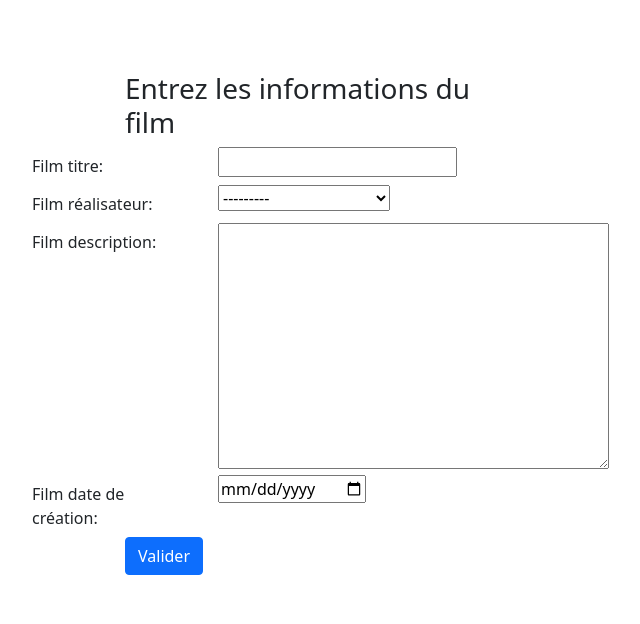
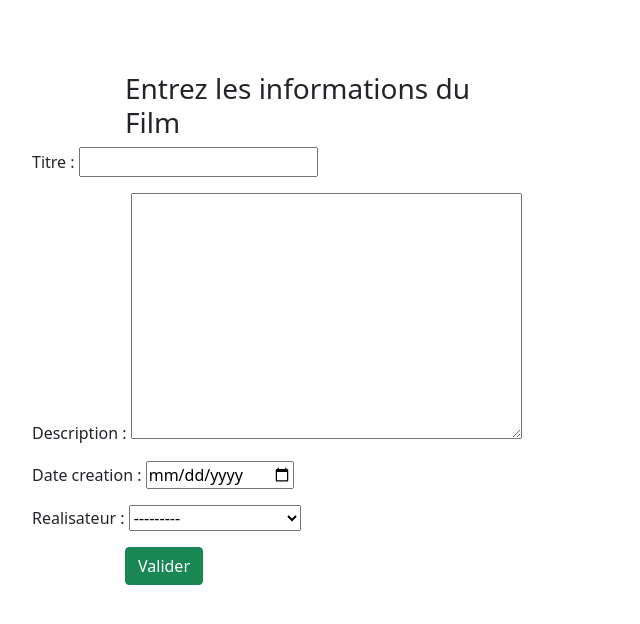
Before and after one commit to MaxymCh/DjangoFilm, a Django app: page /lesFilms/film/add in a window 1280 px wide. Shown: the part 58-682 px from the top of the page, without its empty margins (62-702 px from the left). Run offline with Django 4.2, Linux system fonts and the light colour scheme; data comes from the database, SQL or seed files in the repository; both versions use the stored data as it was after the commit; tables that the repository leaves empty hold one stand-in row (values such as "Sample post").

Commit message:
Template generique pour film + ajout d'un réalisateur directement dans la création du film

```diff
--- a/GestionFilms/lesFilms/forms.py
+++ b/GestionFilms/lesFilms/forms.py
@@ -1,13 +1,31 @@
 from django import forms
 from lesFilms.models import Film, Realisateur
+from django.forms import inlineformset_factory
 
 
 class FilmForm(forms.ModelForm):
     date_creation = forms.DateField(widget=forms.DateInput(attrs={"type": "date"}))
 
+    def __init__(self, *args, **kwargs):
+        super().__init__(*args, **kwargs)
+        if self.instance and self.instance.pk:
+            self.initial["date_creation"] = self.instance.formatted_date()
+        self.fields["realisateur"].queryset = (
+            Realisateur.objects.all() | Realisateur.objects.none()
+        )
+        self.fields["realisateur"].choices = list(
+            self.fields["realisateur"].choices
+        ) + [("create", "Créer un réalisateur")]
+
     class Meta:
         model = Film
         fields = "__all__"
+
+    def clean_realisateur(self):
+        realisateur = self.cleaned_data.get("realisateur")
+        if realisateur and str(realisateur.id) == "0":
+            return None  # Acceptez la valeur "0" comme valide
+        return realisateur
 
 
 class RealisateurForm(forms.ModelForm):
--- a/GestionFilms/lesFilms/models.py
+++ b/GestionFilms/lesFilms/models.py
@@ -21,3 +21,6 @@ class Film(models.Model):
 
     def __str__(self):
         return f"Film {self.titre} de {self.realisateur.prenom} {self.realisateur.nom}"
+
+    def formatted_date(self):
+        return self.date_creation.strftime("%Y-%m-%d")
--- a/GestionFilms/lesFilms/templates/lesFIlms/FIlm/add.html
+++ /dev/null
@@ -1,38 +0,0 @@
-{% extends "lesFilms/base.html" %}
-{% block title %}Création Film{% endblock %}
-{% block content %}
-<form method="POST" class="post-form" action="{% url 'film_add' %}">
-  {% csrf_token %}
-  <div class="container">
-    <br />
-    <div class="form-group row">
-      <label class="col-sm-1 col-form-label"></label>
-      <div class="col-sm-4">
-        <h3>Entrez les informations du film</h3>
-      </div>
-    </div>
-    <div class="form-group row">
-      <label class="col-sm-2 col-form-label">Film titre:</label>
-      <div class="col-sm-4">{{ form.titre }}</div>
-    </div>
-    <div class="form-group row">
-      <label class="col-sm-2 col-form-label">Film réalisateur:</label>
-      <div class="col-sm-4">{{ form.realisateur }}</div>
-    </div>
-    <div class="form-group row">
-      <label class="col-sm-2 col-form-label">Film description:</label>
-      <div class="col-sm-4">{{ form.description }}</div>
-    </div>
-    <div class="form-group row">
-      <label class="col-sm-2 col-form-label">Film date de création:</label>
-      <div class="col-sm-4">{{ form.date_creation }}</div>
-    </div>
-    <div class="form-group row">
-      <label class="col-sm-1 col-form-label"></label>
-      <div class="col-sm-4">
-        <button type="submit" class="btn btn-primary">Valider</button>
-      </div>
-    </div>
-  </div>
-</form>
-{% endblock %}
--- /dev/null
+++ b/GestionFilms/lesFilms/templates/lesFIlms/FIlm/generic_form.html
@@ -0,0 +1,84 @@
+{% extends "lesFilms/base.html" %} {% block title %}{{ action_name }} {{
+class_name }}{% endblock %} {% block content %}
+<form method="post" class="post-form">
+  {% csrf_token %}
+  <div class="container">
+    <br />
+    <div class="form-group row">
+      <label class="col-sm-1 col-form-label"></label>
+      <div class="col-sm-4">
+        <h3>{{ action_description }} {{ class_name }}</h3>
+      </div>
+    </div>
+    {{ form.as_p }}
+    <div id="realisateurForm" style="display: none">
+      <h3>Création d'un réalisateur</h3>
+      <form id="realisateurFormActual">
+        {{ realisateur_form.as_p }}
+        <button type="button" id="realisateurFormSubmit">Valider</button>
+      </form>
+    </div>
+
+    <div class="form-group row">
+      <label class="col-sm-1 col-form-label"></label>
+      <div class="col-sm-4">
+        <button type="submit" class="btn btn-success">Valider</button>
+      </div>
+    </div>
+  </div>
+</form>
+<script>
+  document.addEventListener("DOMContentLoaded", function () {
+    const realisateurSelect = document.querySelector(
+      'select[name="realisateur"]'
+    );
+    const realisateurFormDiv = document.getElementById("realisateurForm");
+    const realisateurFormSubmitBtn = document.getElementById(
+      "realisateurFormSubmit"
+    );
+    const nomInput = document.getElementById("id_nom");
+    const prenomInput = document.getElementById("id_prenom");
+
+    realisateurSelect.addEventListener("change", function () {
+      if (this.value == "create") {
+        realisateurFormDiv.style.display = "block";
+        nomInput.required = true;
+        prenomInput.required = true;
+      } else {
+        realisateurFormDiv.style.display = "none";
+        nomInput.required = false;
+        prenomInput.required = false;
+      }
+    });
+
+    realisateurSelect.dispatchEvent(new Event("change"));
+
+    realisateurFormSubmitBtn.addEventListener("click", function (e) {
+      e.preventDefault();
+      const formData = new FormData();
+      if(nomInput.checkValidity() && prenomInput.checkValidity())
+      formData.append("nom", document.getElementById("id_nom").value);
+      formData.append("prenom", document.getElementById("id_prenom").value);
+      fetch("{% url 'create_realisateur_in_film' %}", {
+        method: "POST",
+        headers: {
+          "X-CSRFToken": getCookie("csrftoken"),
+        },
+        body: formData,
+      })
+        .then((response) => response.json())
+        .then((data) => {
+          const newOption = new Option(data.name, data.id, true, true);
+          realisateurSelect.append(newOption);
+          realisateurFormDiv.style.display = "none";
+        });
+    });
+  });
+
+  function getCookie(name) {
+    let value = "; " + document.cookie;
+    let parts = value.split("; " + name + "=");
+    if (parts.length == 2) return parts.pop().split(";").shift();
+  }
+</script>
+{% endblock %}
--- a/GestionFilms/lesFilms/templates/lesFIlms/base.html
+++ b/GestionFilms/lesFilms/templates/lesFIlms/base.html
@@ -15,7 +15,7 @@
   <body>
     <nav class="navbar navbar-expand-lg navbar-dark bg-dark">
       <div class="container">
-        <a class="navbar-brand" href="{% url 'film_show' %}">🎬 CinéApp</a>
+        <a class="navbar-brand" href="{% url 'film_list' %}">🎬 CinéApp</a>
         <button
           class="navbar-toggler"
           type="button"
--- a/GestionFilms/lesFilms/urls.py
+++ b/GestionFilms/lesFilms/urls.py
@@ -2,12 +2,25 @@ from django.urls import path
 from . import views
 
 urlpatterns = [
-    path("", views.film_show),
-    path("film/add", views.film_add, name="film_add"),
-    path("film/show", views.film_show, name="film_show"),
-    path("film/edit/<int:id>", views.film_edit, name="film_edit"),
-    path("film/update/<int:id>", views.film_update, name="film_update"),
-    path("film/delete/<int:id>", views.film_delete, name="film_delete"),
+    # Film
+    path("film/", views.FilmListView.as_view(), name="film_list"),
+    path("film/add", views.FilmCreate.as_view(), name="film_add"),
+    path(
+        "film/edit/<int:pk>",
+        views.FilmUpdate.as_view(),
+        name="film_edit",
+    ),
+    path(
+        "film/delete/<int:pk>/",
+        views.FilmDeleteView.as_view(),
+        name="film_delete",
+    ),
+    path(
+        "create_realisateur_in_film/",
+        views.create_realisateur_in_film,
+        name="create_realisateur_in_film",
+    ),
+    # Réalisateur
     path("realisateur/", views.RealisateurListView.as_view(), name="realisateur_list"),
     path("realisateur/add", views.RealisateurCreate.as_view(), name="realisateur_add"),
     path(
--- a/GestionFilms/lesFilms/views.py
+++ b/GestionFilms/lesFilms/views.py
@@ -8,50 +8,103 @@ from lesFilms.models import Film, Realisateur
 from django.shortcuts import render, redirect
 from django.urls import reverse_lazy, reverse
 from django.views.generic import CreateView, UpdateView, ListView, DeleteView
-from django.http import JsonResponse, HttpResponse
+from django.http import JsonResponse, HttpResponse, HttpResponseRedirect
 
 
 # Film
 
 
-def film_add(request):
-    if request.method == "POST":
-        form = FilmForm(request.POST)
-        if form.is_valid():
-            try:
-                form.save()
-                return redirect(reverse("film_show"))
+class FilmCreate(CreateView):
+    model = Film
+    form_class = FilmForm
+    template_name = "lesFilms/film/generic_form.html"
+    success_url = reverse_lazy("film_list")
 
-            except:
-                pass
-    else:
-        form = FilmForm()
-    return render(request, "lesFilms/Film/add.html", {"form": form})
+    def get_context_data(self, **kwargs):
+        context = super().get_context_data(**kwargs)
+        context["class_name"] = self.model.__name__
+        context["action_name"] = "Création"
+        context["action_description"] = "Entrez les informations du"
+        context["realisateur_form"] = RealisateurForm(self.request.POST or None)
+
+        return context
+
+    def form_valid(self, form):
+        realisateur_form = RealisateurForm(self.request.POST)
+        if (
+            int(self.request.POST["realisateur"]) == 0
+        ):  # Vérifiez si vous avez choisi de créer un nouveau réalisateur
+            if realisateur_form.is_valid():
+                realisateur = realisateur_form.save()
+                film = form.save(commit=False)
+                film.realisateur = realisateur
+                film.save()
+                self.object = film  # Assurez-vous que self.object est défini
+                return HttpResponseRedirect(self.get_success_url())
+            else:
+                return self.render_to_response(self.get_context_data(form=form))
+        else:
+            film = form.save()
+            self.object = film  # Assurez-vous que self.object est défini
+            return HttpResponseRedirect(self.get_success_url())
 
 
-def film_show(request):
-    films = Film.objects.all()
-    return render(request, "lesFilms/Film/show.html", {"films": films})
+class FilmUpdate(UpdateView):
+    model = Film
+    form_class = FilmForm
+
+    template_name = "lesFilms/film/generic_form.html"
+    success_url = reverse_lazy("film_list")
+
+    def get_context_data(self, **kwargs):
+        context = super().get_context_data(**kwargs)
+        context["class_name"] = self.model.__name__
+        context["action_name"] = "Modifier le"
+        context["realisateur_form"] = RealisateurForm(self.request.POST or None)
+        return context
+
+    def form_valid(self, form):
+        realisateur_form = RealisateurForm(self.request.POST)
+        if (
+            int(self.request.POST["realisateur"]) == 0
+        ):  # Vérifiez si vous avez choisi de créer un nouveau réalisateur
+            if realisateur_form.is_valid():
+                realisateur = realisateur_form.save()
+                film = form.save(commit=False)
+                film.realisateur = realisateur
+                film.save()
+                self.object = film  # Assurez-vous que self.object est défini
+                return HttpResponseRedirect(self.get_success_url())
+            else:
+                return self.render_to_response(self.get_context_data(form=form))
+        else:
+            film = form.save()
+            self.object = film  # Assurez-vous que self.object est défini
+            return HttpResponseRedirect(self.get_success_url())
 
 
-def film_edit(request, id):
-    film = Film.objects.get(id=id)
-    return render(request, "lesFilms/Film/edit.html", {"film": film})
+class FilmDeleteView(DeleteView):
+    model = Film
+    success_url = reverse_lazy("film_list")
+
+    def get(self, *args, **kwargs):
+        return self.post(*args, **kwargs)
 
 
-def film_update(request, id):
-    film = Film.objects.get(id=id)
-    form = FilmForm(request.POST, instance=film)
-    if form.is_valid():
-        form.save()
-        return redirect(reverse("film_show"))
-    return render(request, "lesFilms/Film/edit.html", {"film": film})
+class FilmListView(ListView):
+    model = Film
+    template_name = "lesFilms/film/film_list.html"  # Nom du template à utiliser
+    context_object_name = "films"  # Nom de la variable à utiliser dans le template
 
 
-def film_delete(request, id):
-    film = Film.objects.get(id=id)
-    film.delete()
-    return redirect(reverse("film_show"))
+def create_realisateur_in_film(request):
+    if request.method == "POST":
+        form = RealisateurForm(request.POST)
+        if form.is_valid():
+            realisateur = form.save()
+            return JsonResponse({"id": realisateur.id, "name": str(realisateur)})
+        else:
+            return JsonResponse({"error": "Invalid form data"}, status=400)
 
 
 # Réalisateur
@@ -59,7 +112,7 @@ def film_delete(request, id):
 
 class RealisateurCreate(CreateView):
     model = Realisateur
-    fields = ["nom", "prenom"]
+    fields = "__all__"
     template_name = "lesFilms/realisateur/generic_form.html"
     success_url = reverse_lazy("realisateur_list")
 
@@ -73,7 +126,7 @@ class RealisateurCreate(CreateView):
 
 class RealisateurUpdate(UpdateView):
     model = Realisateur
-    fields = ["nom", "prenom"]
+    fields = "__all__"
     template_name = "lesFilms/realisateur/generic_form.html"
     success_url = reverse_lazy("realisateur_list")
 
```
Also changed, not shown: GestionFilms/lesFilms/templates/lesFIlms/FIlm/edit.html (deleted, +0 -76 lines), GestionFilms/lesFilms/templates/lesFIlms/FIlm/film_list.html (added, +97 -0 lines), GestionFilms/lesFilms/templates/lesFIlms/FIlm/show.html (deleted, +0 -39 lines), GestionFilms/db.sqlite3.
